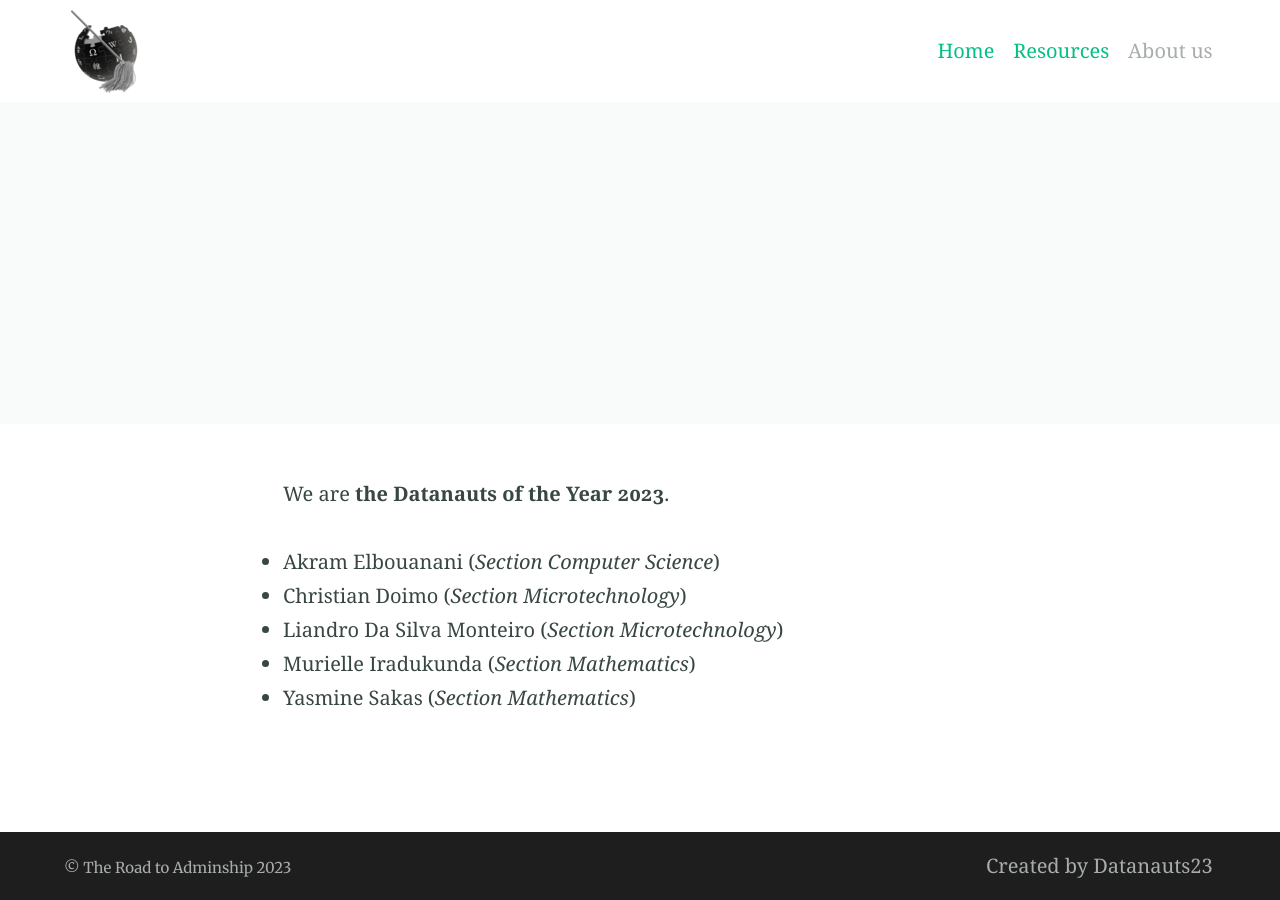
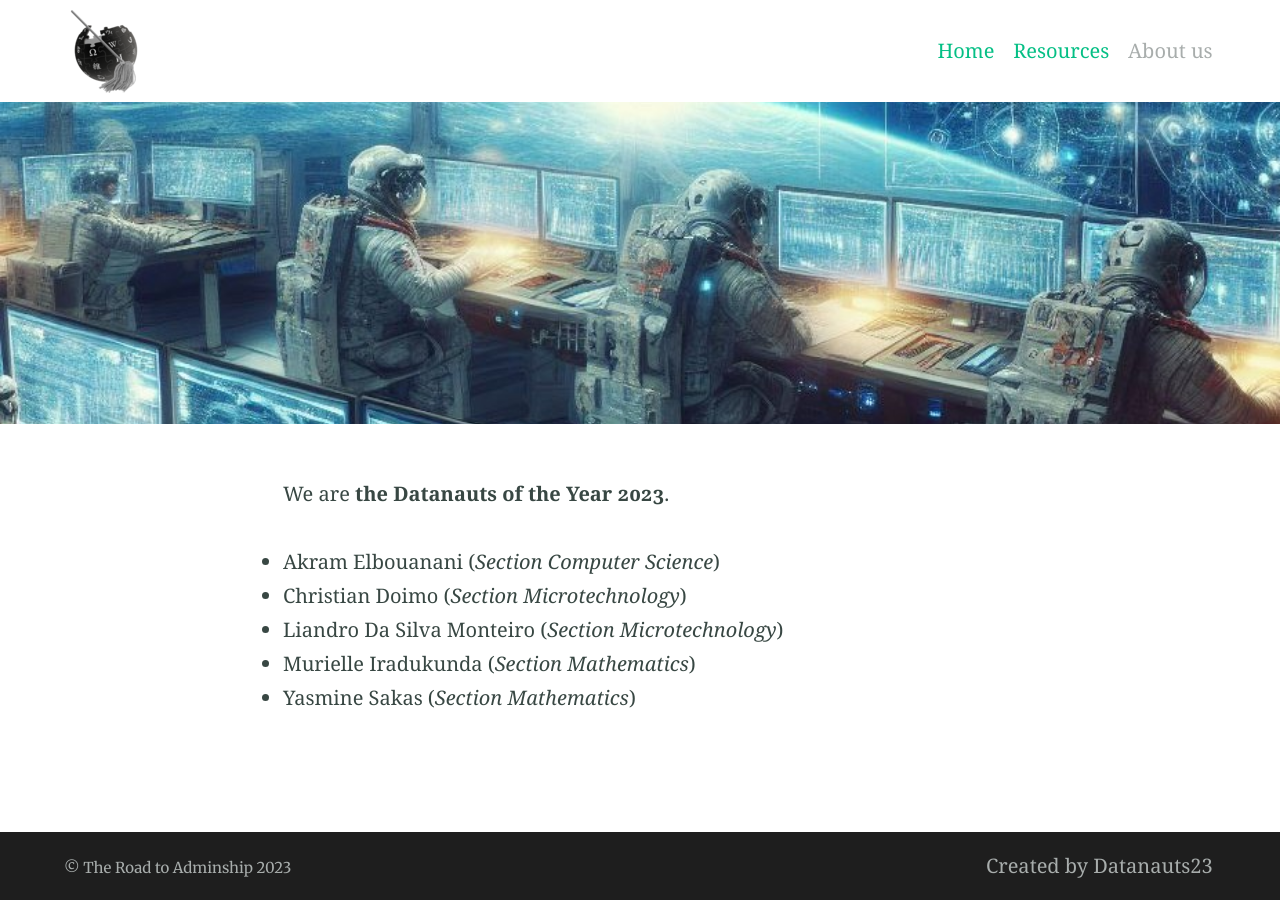
Before and after one commit to Sakasy/sakasy.github.io, a Jekyll site: the page built from members.md, in a window 1280 px wide. Built offline with Jekyll 4.4.1, drawn with Linux system fonts in a browser that asks for light colours.

Commit message:
Update members.md

```diff
--- a/members.md
+++ b/members.md
@@ -1,6 +1,6 @@
 ---
     feature_text:
-    feature_image: "made_resources.png"
+    feature_image: "../datanauts.jpeg"
 ---
 
  We are **the Datanauts of the Year 2023**.
```
